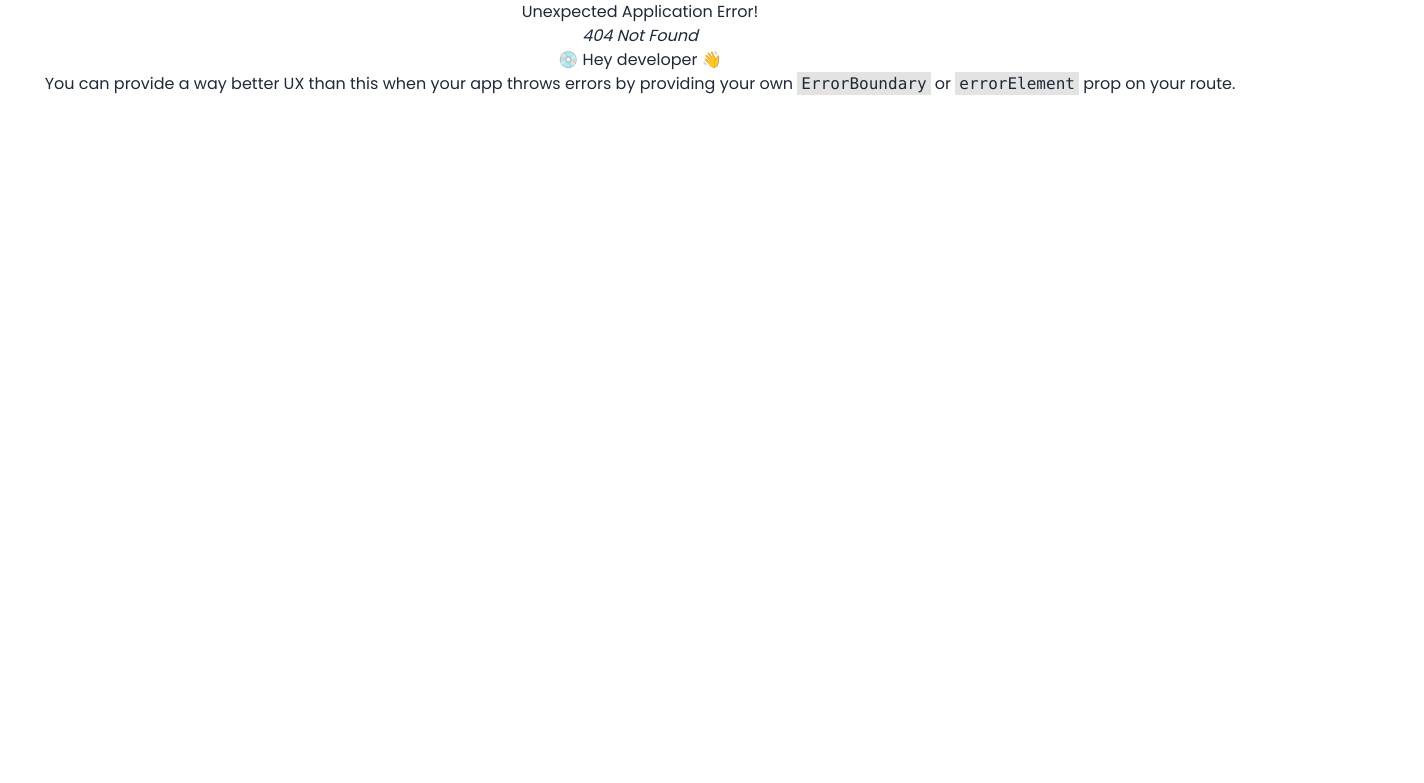
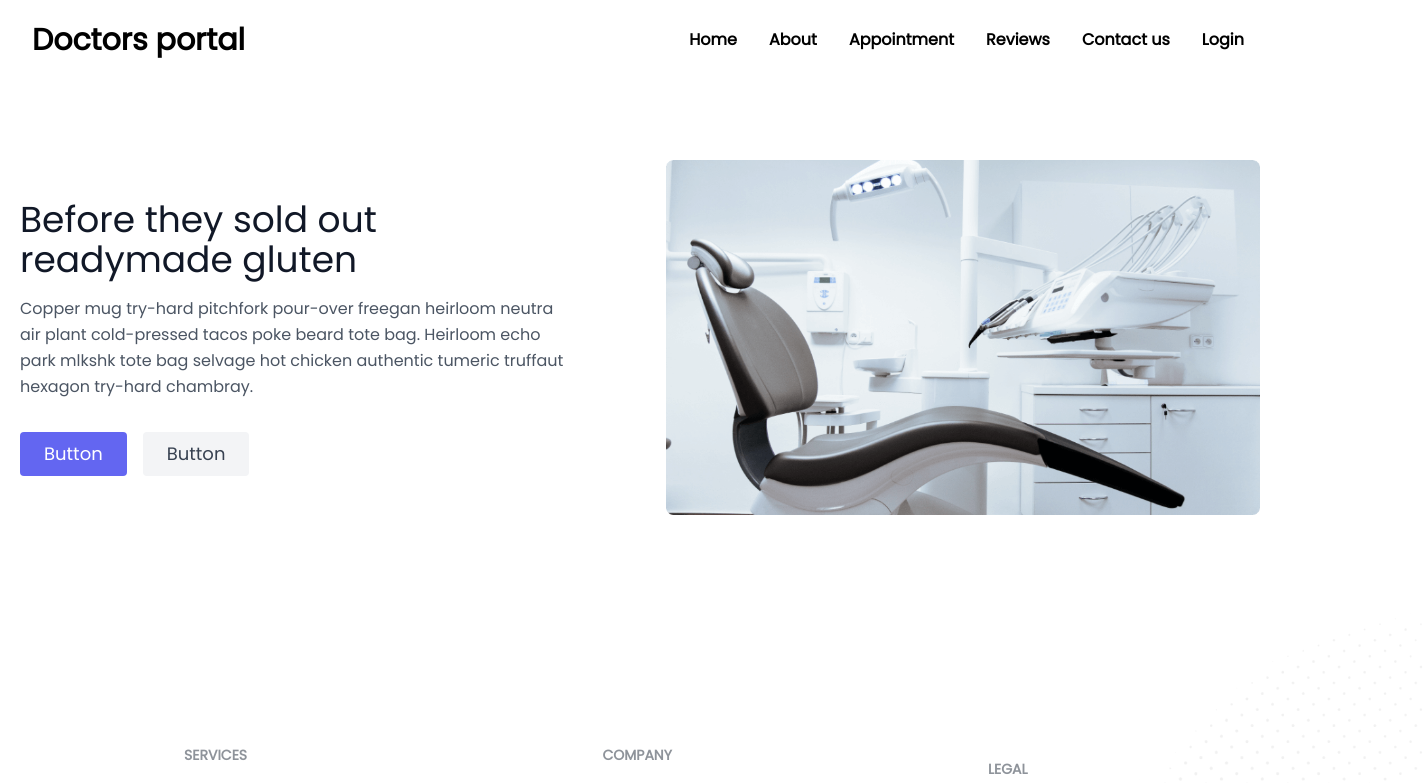
Before and after one commit to RedEye75/Doctors-portal-client, a React (Create React App) app: page /appointment in a window 1280 px wide. Before the commit this address had no page. Shown: the top 783 px of the page, 1424 px wide, since content can reach past the window. Built offline with nearby package versions, Linux system fonts and the light colour scheme.

Commit message:
appointment page and appointment banner

```diff
--- /dev/null
+++ b/src/Components/pages/Appointement/Appointment.jsx
@@ -0,0 +1,12 @@
+import React from "react";
+import AppointmentBanner from "./AppointmentBanner";
+
+const Appointment = () => {
+  return (
+    <div>
+      <AppointmentBanner></AppointmentBanner>
+    </div>
+  );
+};
+
+export default Appointment;
--- /dev/null
+++ b/src/Components/pages/Appointement/AppointmentBanner.jsx
@@ -0,0 +1,43 @@
+import React from "react";
+import chair from "../../../assets/images/chair.png";
+
+const AppointmentBanner = () => {
+  return (
+    <div className="max-w-screen-xl mx-auto">
+      <section class="text-gray-600 body-font">
+        <div class="container mx-auto flex px-5 py-24 md:flex-row flex-col items-center">
+          <div class="lg:flex-grow md:w-1/2 lg:pr-24 md:pr-16 flex flex-col md:items-start md:text-left mb-16 md:mb-0 items-center text-center">
+            <h1 class="title-font sm:text-4xl text-3xl mb-4 font-medium text-gray-900">
+              Before they sold out
+              <br class="hidden lg:inline-block" />
+              readymade gluten
+            </h1>
+            <p class="mb-8 leading-relaxed">
+              Copper mug try-hard pitchfork pour-over freegan heirloom neutra
+              air plant cold-pressed tacos poke beard tote bag. Heirloom echo
+              park mlkshk tote bag selvage hot chicken authentic tumeric
+              truffaut hexagon try-hard chambray.
+            </p>
+            <div class="flex justify-center">
+              <button class="inline-flex text-white bg-indigo-500 border-0 py-2 px-6 focus:outline-none hover:bg-indigo-600 rounded text-lg">
+                Button
+              </button>
+              <button class="ml-4 inline-flex text-gray-700 bg-gray-100 border-0 py-2 px-6 focus:outline-none hover:bg-gray-200 rounded text-lg">
+                Button
+              </button>
+            </div>
+          </div>
+          <div class="w-[594px] h-[355px]">
+            <img
+              class="object-cover object-center rounded"
+              alt="dentist chair"
+              src={chair}
+            />
+          </div>
+        </div>
+      </section>
+    </div>
+  );
+};
+
+export default AppointmentBanner;
--- /dev/null
+++ b/src/Components/pages/Authentication/Login.jsx
@@ -0,0 +1,11 @@
+import React from "react";
+
+const Login = () => {
+  return (
+    <div>
+      <h1>please login</h1>
+    </div>
+  );
+};
+
+export default Login;
--- /dev/null
+++ b/src/Components/pages/Authentication/Register.jsx
@@ -0,0 +1,11 @@
+import React from "react";
+
+const Register = () => {
+  return (
+    <div>
+      <h1>please sign up first</h1>
+    </div>
+  );
+};
+
+export default Register;
--- /dev/null
+++ b/src/Components/pages/Reviews.jsx
@@ -0,0 +1,11 @@
+import React from "react";
+
+const Reviews = () => {
+  return (
+    <div>
+      <h1>here are all reviews here </h1>
+    </div>
+  );
+};
+
+export default Reviews;
--- a/src/Components/pages/shared/Navbar.jsx
+++ b/src/Components/pages/shared/Navbar.jsx
@@ -14,11 +14,24 @@ export default function Example() {
 
   const navList = (
     <ul className="mb-4 mt-2 flex flex-col gap-2 lg:mb-0 lg:mt-0 lg:flex-row lg:items-center lg:gap-6">
-      <NavLink className="p-1  font-bold ">Home</NavLink>
-      <NavLink className="p-1  font-bold ">Contact us</NavLink>
-      <NavLink className="p-1  font-bold ">About</NavLink>
-      <NavLink className="p-1  font-bold ">Appointment</NavLink>
-      <NavLink className="p-1  font-bold ">Reviews</NavLink>
+      <NavLink to={"/"} className="p-1  font-bold ">
+        Home
+      </NavLink>
+      <NavLink to={"/about"} className="p-1  font-bold ">
+        About
+      </NavLink>
+      <NavLink to={"/appointment"} className="p-1  font-bold ">
+        Appointment
+      </NavLink>
+      <NavLink to={"/reviews"} className="p-1  font-bold ">
+        Reviews
+      </NavLink>
+      <NavLink to={"/contact"} className="p-1  font-bold ">
+        Contact us
+      </NavLink>
+      <NavLink to={"/login"} className="p-1  font-bold ">
+        Login
+      </NavLink>
     </ul>
   );
 
--- a/src/Routes/Routes.jsx
+++ b/src/Routes/Routes.jsx
@@ -1,6 +1,12 @@
 import { createBrowserRouter } from "react-router-dom";
+import Login from "../Components/pages/Authentication/Login";
+import Register from "../Components/pages/Authentication/Register";
+import AboutUs from "../Components/pages/AboutUs";
+import Appointment from "../Components/pages/Appointement/Appointment";
+import Contact from "../Components/pages/Contact";
 import Home from "../Components/pages/Home";
 import Main from "../Layout/Main";
+import Reviews from "../Components/pages/Reviews";
 
 const router = createBrowserRouter([
   {
@@ -11,6 +17,30 @@ const router = createBrowserRouter([
         path: "/",
         element: <Home></Home>,
       },
+      {
+        path: "/about",
+        element: <AboutUs></AboutUs>,
+      },
+      {
+        path: "/appointment",
+        element: <Appointment></Appointment>,
+      },
+      {
+        path: "/reviews",
+        element: <Reviews></Reviews>,
+      },
+      {
+        path: "/contact",
+        element: <Contact></Contact>,
+      },
+      {
+        path: "/login",
+        element: <Login></Login>,
+      },
+      {
+        pathP: "/register",
+        element: <Register></Register>,
+      },
     ],
   },
 ]);
```
